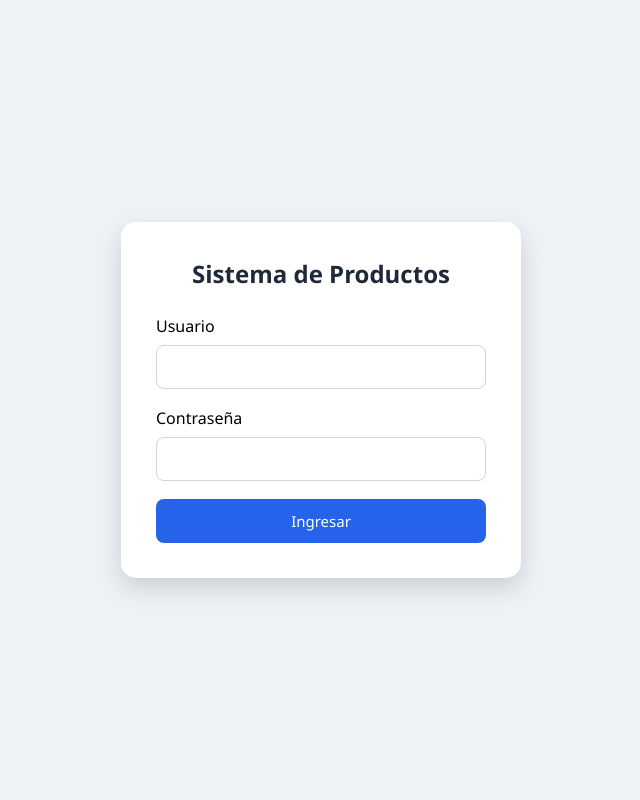
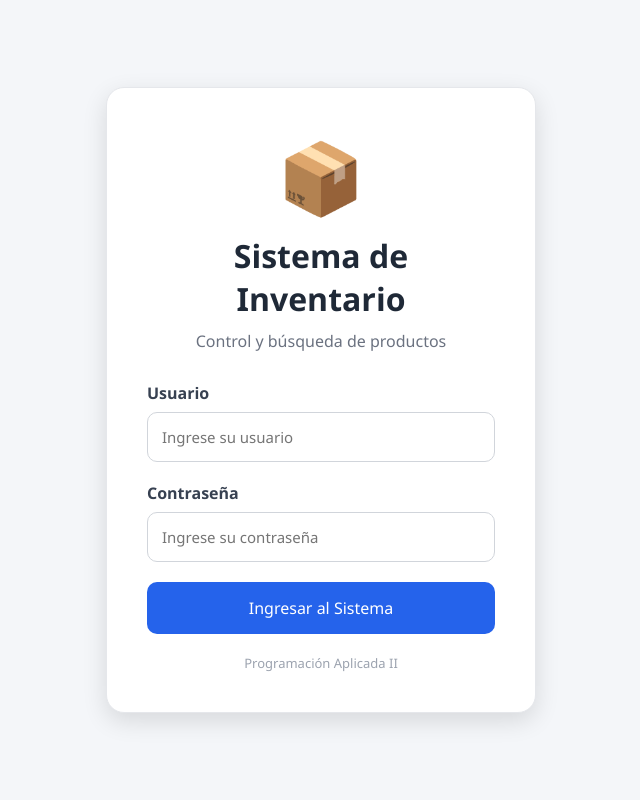
Before and after one commit to jazzirchacue-coder/Examen-Flask, a Flask app: page /login in a window 1280 px wide. Shown: the whole page, without its empty margins (319-959 px from the left). Run offline with Flask 3, Linux system fonts and the light colour scheme.

Commit message:
Mejora diseño login

```diff
--- a/templates/login.html
+++ b/templates/login.html
@@ -3,7 +3,8 @@
 <head>
 <meta charset="UTF-8">
 <meta name="viewport" content="width=device-width, initial-scale=1.0">
-<title>Login</title>
+
+<title>Sistema de Inventario</title>
 
 <style>
 
@@ -15,45 +16,74 @@
 }
 
 body{
-    background:#eef2f7;
-    height:100vh;
+    min-height:100vh;
     display:flex;
     justify-content:center;
     align-items:center;
+    background:#f4f6f9;
 }
 
-.card{
+.login-box{
+    width:430px;
     background:white;
-    width:400px;
-    padding:35px;
-    border-radius:15px;
-    box-shadow:0 10px 25px rgba(0,0,0,.15);
+    padding:40px;
+    border-radius:18px;
+    box-shadow:0 8px 25px rgba(0,0,0,.12);
+    border:1px solid #e5e7eb;
 }
 
-h2{
+.logo{
+    text-align:center;
+    font-size:70px;
+    margin-bottom:10px;
+}
+
+h1{
     text-align:center;
     color:#1f2937;
-    margin-bottom:25px;
+    margin-bottom:10px;
+}
+
+.subtitulo{
+    text-align:center;
+    color:#6b7280;
+    margin-bottom:30px;
+}
+
+.form-group{
+    margin-bottom:20px;
+}
+
+label{
+    display:block;
+    margin-bottom:8px;
+    font-weight:600;
+    color:#374151;
 }
 
 input{
     width:100%;
-    padding:12px;
-    margin-top:8px;
-    margin-bottom:18px;
+    padding:14px;
     border:1px solid #d1d5db;
-    border-radius:8px;
+    border-radius:10px;
+    font-size:15px;
+}
+
+input:focus{
+    outline:none;
+    border-color:#2563eb;
 }
 
 button{
     width:100%;
-    padding:12px;
+    padding:15px;
+    border:none;
+    border-radius:10px;
     background:#2563eb;
     color:white;
-    border:none;
-    border-radius:8px;
+    font-size:16px;
     cursor:pointer;
-    font-size:15px;
+    transition:.3s;
 }
 
 button:hover{
@@ -61,35 +91,72 @@ button:hover{
 }
 
 .error{
-    color:red;
-    margin-bottom:15px;
+    background:#fee2e2;
+    color:#b91c1c;
+    padding:12px;
+    border-radius:10px;
+    text-align:center;
+    margin-bottom:20px;
+}
+
+.footer{
+    margin-top:20px;
+    text-align:center;
+    color:#9ca3af;
+    font-size:13px;
 }
 
 </style>
 </head>
 <body>
 
-<div class="card">
+<div class="login-box">
 
-    <h2>Sistema de Productos</h2>
+    <div class="logo">
+        📦
+    </div>
+
+    <h1>Sistema de Inventario</h1>
+
+    <p class="subtitulo">
+        Control y búsqueda de productos
+    </p>
 
     {% if error %}
-    <p class="error">{{ error }}</p>
+    <div class="error">
+        {{ error }}
+    </div>
     {% endif %}
 
     <form method="POST">
 
-        <label>Usuario</label>
-        <input type="text" name="usuario" required>
+        <div class="form-group">
+            <label>Usuario</label>
+            <input
+                type="text"
+                name="usuario"
+                placeholder="Ingrese su usuario"
+                required>
+        </div>
 
-        <label>Contraseña</label>
-        <input type="password" name="password" required>
+        <div class="form-group">
+            <label>Contraseña</label>
+            <input
+                type="password"
+                name="password"
+                placeholder="Ingrese su contraseña"
+                required>
+        </div>
 
         <button type="submit">
-            Ingresar
+            Ingresar al Sistema
         </button>
 
     </form>
+
+    <div class="footer">
+        Programación Aplicada II
+    </div>
 
 </div>
 
```
